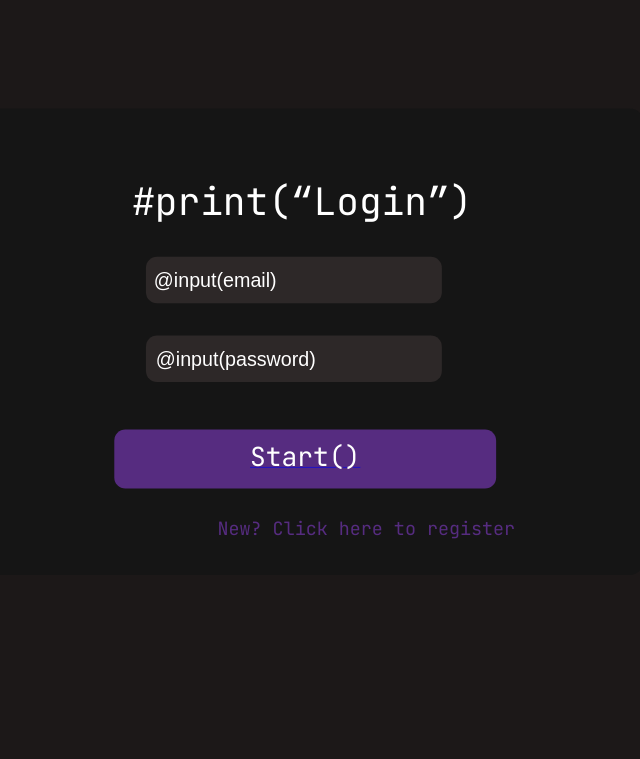
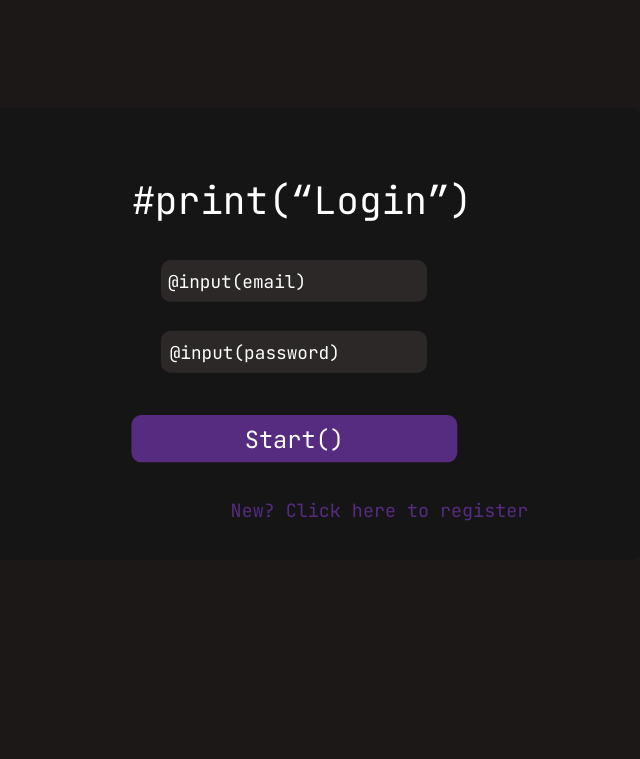
Before and after one commit to PYninjaAlex/PyBrains, a Django app: page / in a window 1280 px wide. Shown: the top 759 px of the page, without its empty margins (345-985 px from the left). Run offline with Django 4.2, Linux system fonts and the light colour scheme.

Commit message:
Updated login.css, login.html.

```diff
--- a/static/styles/login.css
+++ b/static/styles/login.css
@@ -4,6 +4,8 @@ body {
 
 * {
     transform: scale(0.9);
+    font-family: 'JetBrains Mono', monospace;
+    font-weight: 400;
 }
 
 .container {
@@ -16,10 +18,10 @@ body {
 .main {
     position: relative;
     width: 954px;
-    height: 640px;
+    height: 620px;
     background: #151515;
     border-radius: 17px;
-    margin: auto; /* Added this line */
+    margin: auto;
 }
 
 .head {
@@ -63,30 +65,10 @@ body {
     border-radius: 17px;
 }
 
-.start_section {
-    padding: 15px;
-    width: 552px;
-    height: 60px;
-
-    margin-top: 57px;
-    margin-left: 200px;
-    margin-bottom: 30px;
-    text-align: center;
-
-    background: #562C80;
-    border-radius: 17px;
-}
-
-.start {
-    font-family: 'JetBrains Mono', monospace;
-    font-style: normal;
-    font-weight: 400;
-    font-size: 40px;
-
-    color: #FFFFFF;
-}
-
 .register_question {
+    background: none;
+    border: 0;
+    cursor: pointer;
     color: #562C80;
 
     font-family: 'JetBrains Mono', monospace;
@@ -120,12 +102,15 @@ a:hover {
 ::-webkit-input-placeholder {
    color: #FFFFFF;
 }
+
 :-moz-placeholder {
    color: #FFFFFF;
 }
+
 ::-moz-placeholder {
    color: #FFFFFF;
 }
+
 :-ms-input-placeholder {
    color: #FFFFFF;
 }
@@ -138,3 +123,20 @@ input:focus::-webkit-input-placeholder {opacity: 0; transition: opacity 0.3s eas
 input:focus::-moz-placeholder          {opacity: 0; transition: opacity 0.3s ease;}
 input:focus:-moz-placeholder           {opacity: 0; transition: opacity 0.3s ease;}
 input:focus:-ms-input-placeholder      {opacity: 0; transition: opacity 0.3s ease;}
+
+.start {
+    cursor: pointer;
+    border: 0;
+    padding: 12px;
+    width: 552px;
+    height: 80px;
+
+    margin-top: 57px;
+    margin-left: 200px;
+    text-align: center;
+    background-color: #562C80;
+    border-radius: 17px;
+    font-size: 40px;
+    color: #FFFFFF;
+    outline: none;
+}
--- a/templates/login.html
+++ b/templates/login.html
@@ -15,10 +15,12 @@
         <div>
             <span class="head">#print(“Login”)</span>
         </div>
-        <input type="text" class="email_section" placeholder="@input(email)">
-        <input class="password_section" type="text" placeholder="@input(password)" maxlength="20">
-        <a href="home"><div class="start_section"><span class="start">Start()</span></div></a>
-        <button><span class="register_question">New? Click here to register</span></button>
+        <form method="post">
+            <input type="text" class="email_section" placeholder="@input(email)" required>
+            <input class="password_section" type="text" placeholder="@input(password)" maxlength="20" required>
+            <input type="submit" value="Start()" class="start">
+        </form>
+        <input type="submit" class="register_question" value="New? Click here to register">
     </div>
 {% for i in terms %}
 <span>{{ i.age }}</span>
```
